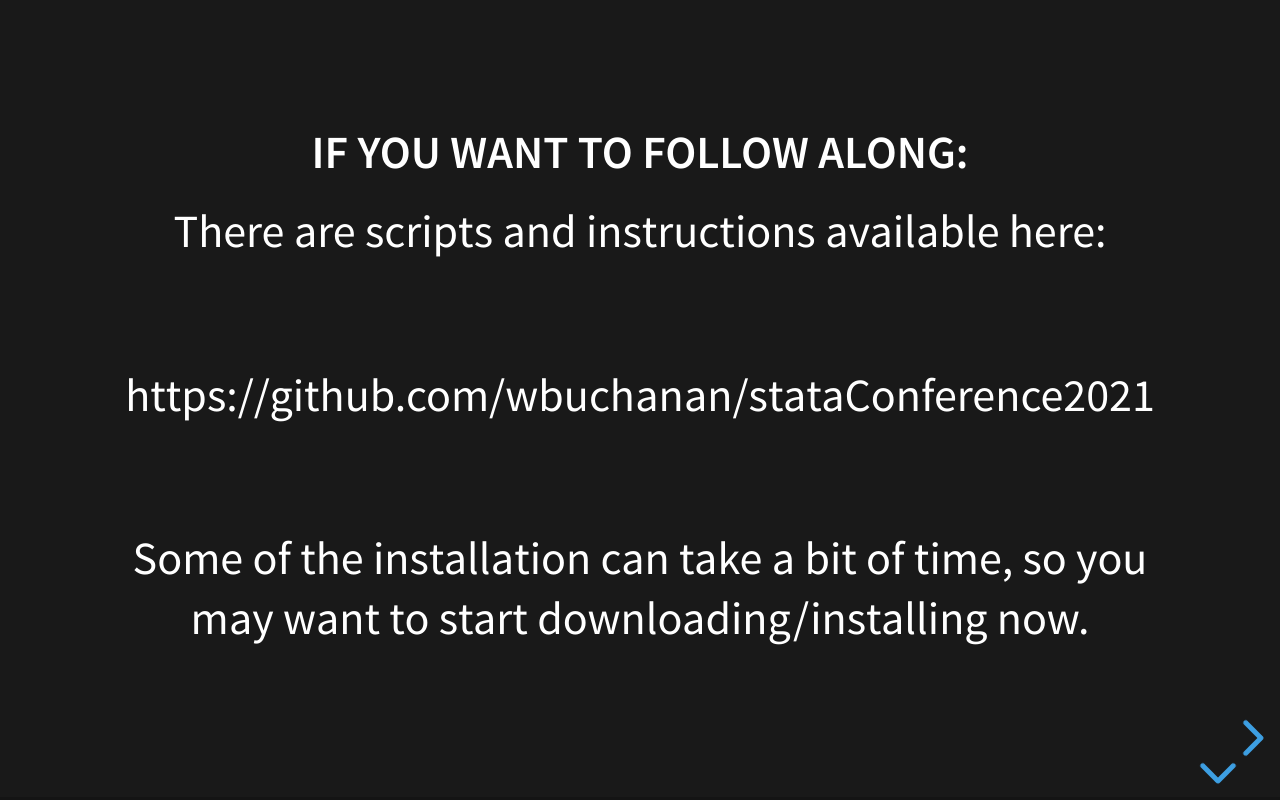
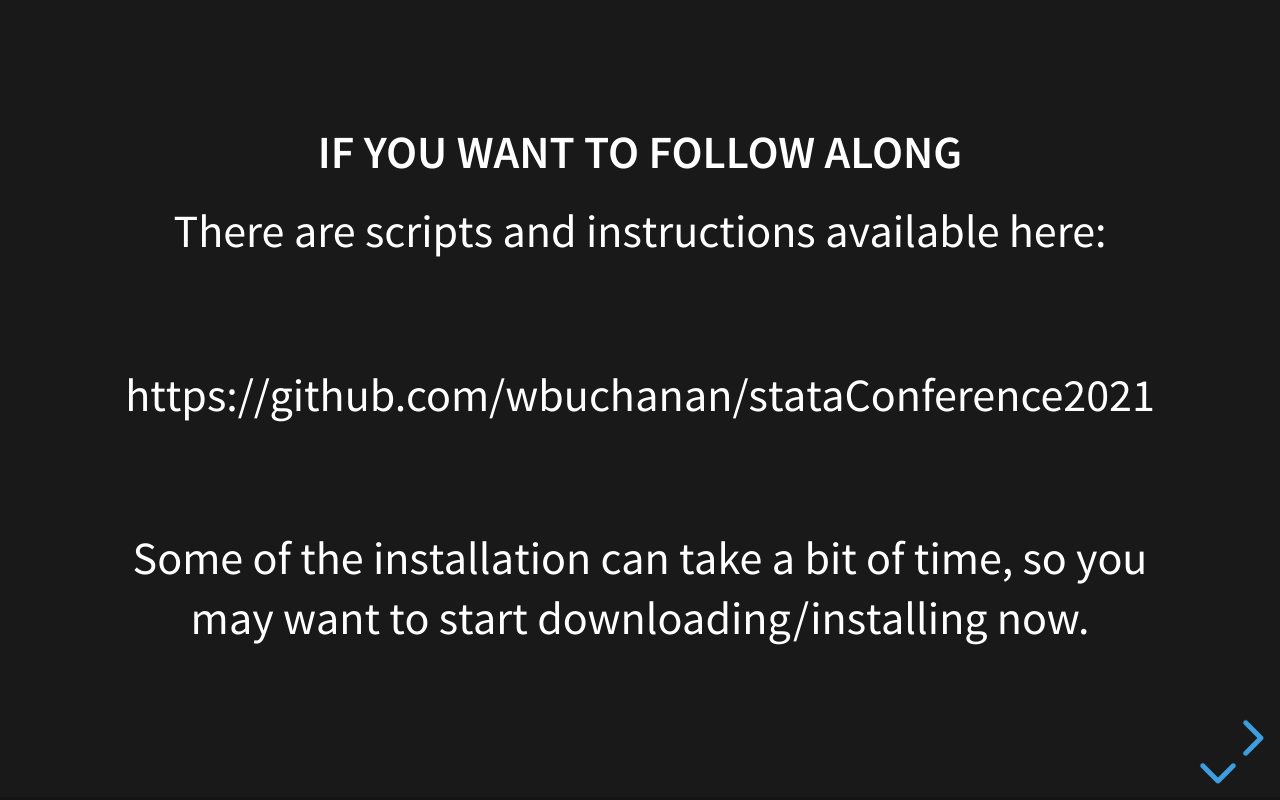
Before and after one commit to wbuchanan/stataConference2021, a website: page index.html in a window 1280 px wide. Drawn offline with nearby package versions, Linux system fonts and the light colour scheme.

Commit message:
Removed a colon and increased font size for element
Made the first text on the first slide a bit larger and removed the colon

```diff
--- a/index.html
+++ b/index.html
@@ -37,7 +37,7 @@
 	<div class="slides">
 		<section>
 			<section>
-				<h5>If you want to follow along:</h5>
+				<h4>If you want to follow along</h5>
 				<p>There are scripts and instructions available here:</p><br>
 				<p><a href="https://github.com/wbuchanan/stataConference2021" target="_blank">https://github.com/wbuchanan/stataConference2021</a></p><br>
 				<p>Some of the installation can take a bit of time, so you may want to start downloading/installing now.</p>
```
